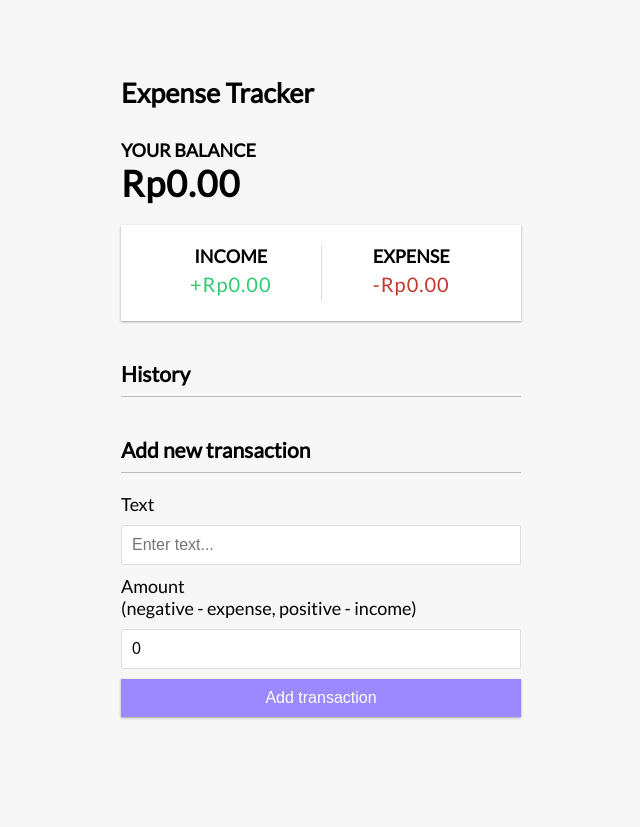
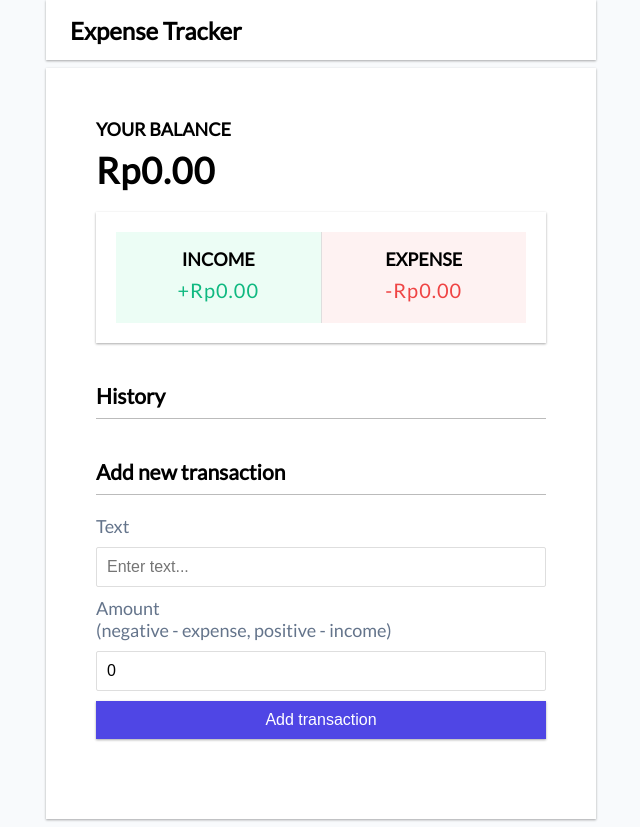
Before and after one commit to sh-daroini/expense-tracker-react, a React (Vite) app: page / in a window 1280 px wide. Shown: the whole page, without its empty margins (319-959 px from the left). Before the commit the page ends 800 px from the top, so only its background shows below. Built offline with nearby package versions, Linux system fonts and the light colour scheme.

Commit message:
style: tweak UI component colors

```diff
--- a/src/components/Header.jsx
+++ b/src/components/Header.jsx
@@ -2,7 +2,9 @@ import React from 'react'
 
 const Header = () => {
   return (
-    <h2>Expense Tracker</h2>
+    <div className='header'>
+      <h2>Expense Tracker</h2>
+    </div>
   )
 }
 
--- a/src/components/IncomeExpenses.jsx
+++ b/src/components/IncomeExpenses.jsx
@@ -19,11 +19,11 @@ const IncomeExpenses = () => {
 
   return (
     <div className="inc-exp-container">
-      <div>
+      <div className='income-card'>
         <h4>Income</h4>
         <p className="money plus">+Rp{numberWithCommas(income)}</p>
       </div>
-      <div>
+      <div className='expense-card'>
         <h4>Expense</h4>
         <p className="money minus">-Rp{numberWithCommas(expense)}</p>
       </div>
--- a/src/index.css
+++ b/src/index.css
@@ -2,14 +2,29 @@
 
 :root {
   --box-shadow: 0 1px 3px rgba(0, 0, 0, 0.12), 0 1px 2px rgba(0, 0, 0, 0.24);
+  --bg-global: #f8fafc;       /* Abu-abu sangat muda untuk background layar */
+  --bg-card: #ffffff;         /* Putih bersih untuk card kontainer */
+  --text-main: #0f172a;       /* Slate gelap untuk teks utama & judul */
+  --text-muted: #64748b;      /* Abu-abu medium untuk label (Text, Amount) */
+  --primary-btn: #4f46e5;     /* Indigo modern untuk tombol "Add transaction" */
+  --primary-btn-hover: #4338ca;
+
+  --income-green: #10b981;    /* Hijau Emerald/Mint untuk Income & tanda (+) */
+  --income-bg: #ecfdf5;       /* Background tipis penanda Income */
+  --expense-red: #ef4444;      /* Merah Rose untuk Expense & tanda (-) */
+  --expense-bg: #fef2f2;      /* Background tipis penanda Expense */
+
+  --border-color: #e2e8f0;    /* Garis pembatas halus */
+  --input-focus: #818cf8;     /* Warna border saat input diklik */
 }
+
 
 * {
   box-sizing: border-box;
 }
 
 body {
-  background-color: #f7f7f7;
+  background-color: var(--bg-global);
   display: flex;
   flex-direction: column;
   align-items: center;
@@ -20,9 +35,36 @@ body {
   font-size: 18px;
 }
 
+.header {
+  display: flex;
+  align-items: center;
+  padding-left: 24px;
+  background-color: var(--bg-card);
+  box-shadow: var(--box-shadow);
+  height: 60px;
+  font-size: medium;
+}
+
 .container {
-  margin: 30px auto;
-  width: 400px;
+  margin: 8px auto;
+  width: 550px;
+  background-color: var(--bg-card);
+  padding: 50px;
+  box-shadow: var(--box-shadow);
+}
+
+.income-card {
+  background-color: var(--income-bg);
+  padding: 16px;
+}
+
+.expense-card {
+  background-color: var(--expense-bg);
+  padding: 16px;
+}
+
+label {
+  color: var(--text-muted);
 }
 
 h1 {
@@ -39,6 +81,7 @@ h3 {
 h4 {
   margin: 0;
   text-transform: uppercase;
+  margin-bottom: 8px;
 }
 
 .inc-exp-container {
@@ -66,11 +109,11 @@ h4 {
 }
 
 .money.plus {
-  color: #2ecc71;
+  color: var(--income-green);
 }
 
 .money.minus {
-  color: #c0392b;
+  color: var(--expense-red);
 }
 
 label {
@@ -90,7 +133,7 @@ input[type='number'] {
 
 .btn {
   cursor: pointer;
-  background-color: #9c88ff;
+  background-color: var(--primary-btn);
   box-shadow: var(--box-shadow);
   color: #fff;
   border: 0;
```
